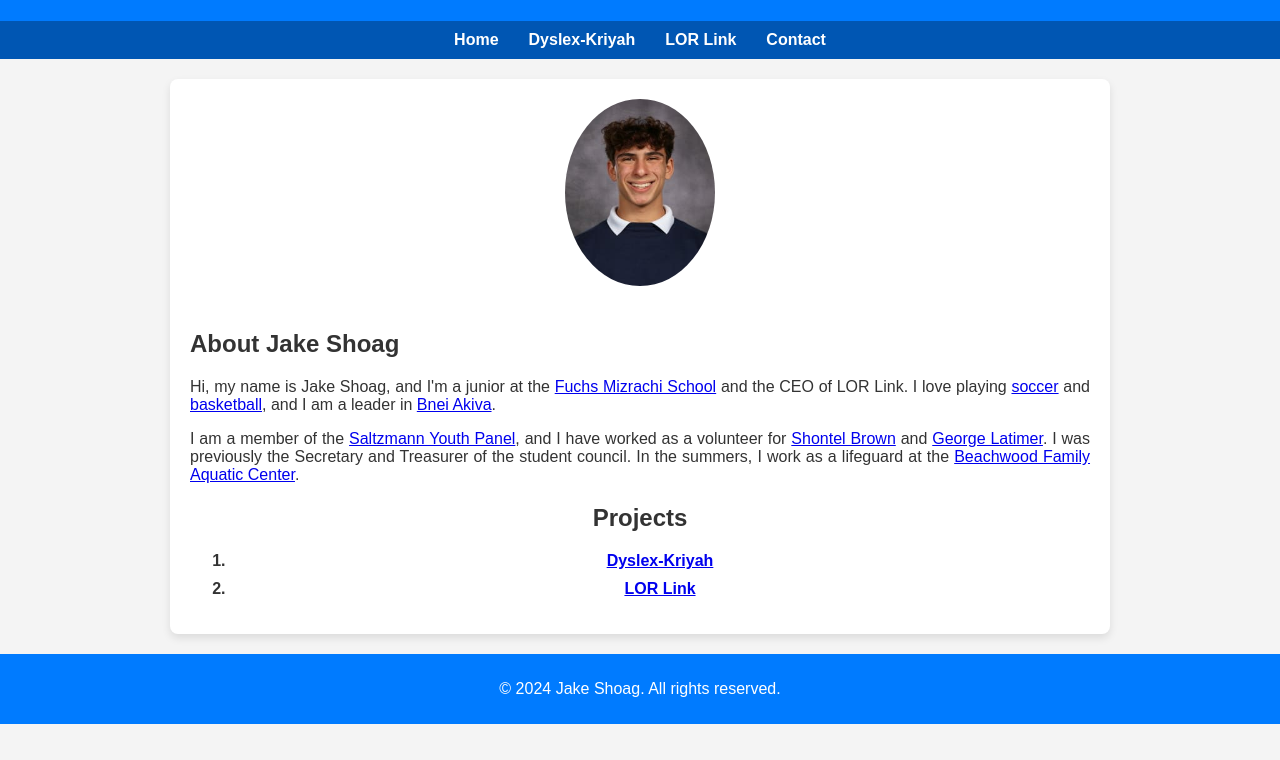
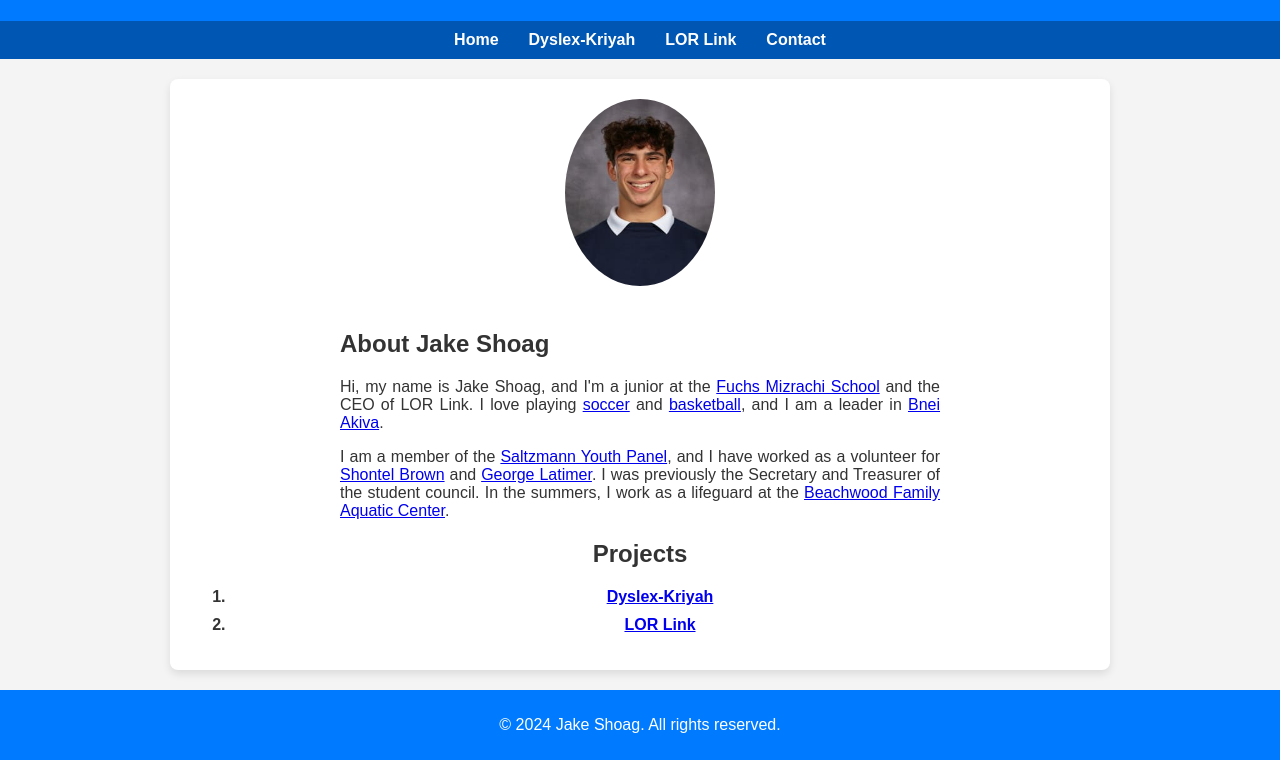
Before and after one commit to jacobshoag/jacobshoag.github.io, a plain HTML site: page index.html in a window 1280 px wide. Shown: the part 99-859 px from the top of the page. Before the commit the page ends 823 px from the top, so only its background shows below. Drawn offline with Linux system fonts and the light colour scheme.

Commit message:
Update index.html

```diff
--- a/index.html
+++ b/index.html
@@ -56,8 +56,9 @@
             margin-bottom: 20px;
         }
         .bio {
+            max-width: 600px;
+            margin: 0 auto 20px auto;
             text-align: justify;
-            margin-bottom: 20px;
         }
         .projects {
             text-align: center;
```
